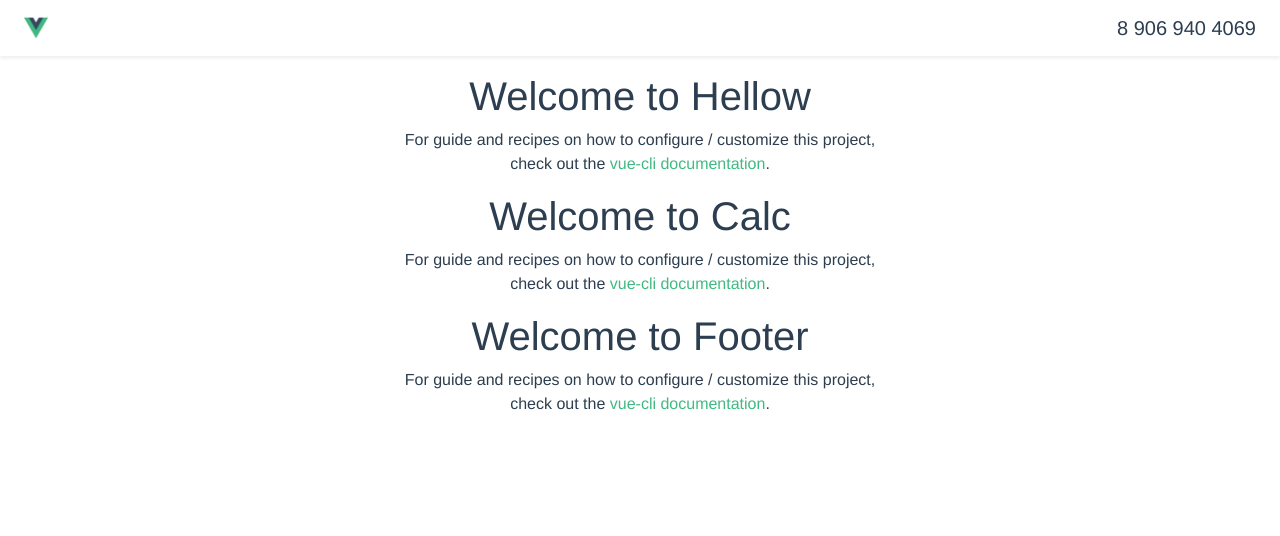
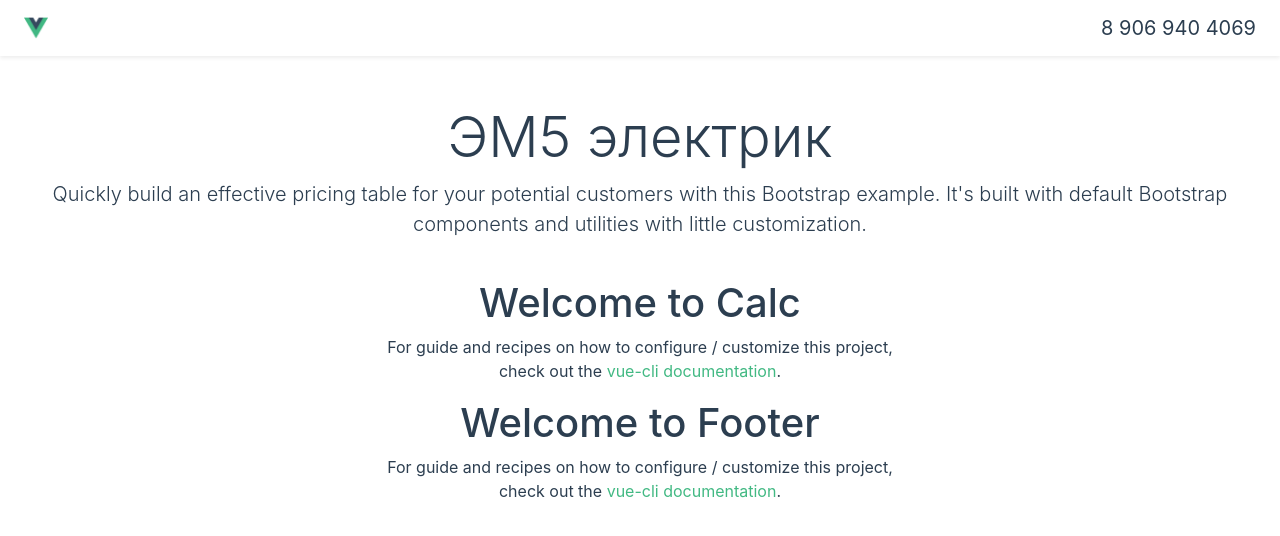
Before and after one commit to mccrush/em5, a Vue app: page / in a window 1280 px wide. Shown: the top 536 px of the page. Built offline with nearby package versions, Linux system fonts and the light colour scheme.

Commit message:
Заполняет блок Hellow

```diff
--- a/src/App.vue
+++ b/src/App.vue
@@ -27,9 +27,6 @@ export default {
 
 <style>
 #app {
-  font-family: 'Avenir', Helvetica, Arial, sans-serif;
-  -webkit-font-smoothing: antialiased;
-  -moz-osx-font-smoothing: grayscale;
   text-align: center;
   color: #2c3e50;
 }
--- a/src/components/Header.vue
+++ b/src/components/Header.vue
@@ -1,6 +1,6 @@
 <template>
-  <div class="hello">
-    <div class="d-flex flex-column flex-md-row align-items-center p-3 px-md-4 mb-3 bg-whit shadow-sm">
+  <div id="header">
+    <div class="d-flex flex-column flex-md-row align-items-center p-3 px-md-4 bg-whit shadow-sm">
       <img class="my-0 mr-md-auto pr-5" alt="Vue logo" src="../assets/logo.png" height="24">
       <h5 class="my-0 ml-md-auto font-weight-normal">8 906 940 4069</h5>
     </div>
--- a/src/components/Hellow.vue
+++ b/src/components/Hellow.vue
@@ -1,11 +1,9 @@
 <template>
-  <div class="hello">
-    <h1>{{ msg }}</h1>
-    <p>
-      For guide and recipes on how to configure / customize this project,<br>
-      check out the
-      <a href="https://cli.vuejs.org" target="_blank" rel="noopener">vue-cli documentation</a>.
-    </p>
+  <div id="hello">
+    <div class="pricing-header px-3 py-3 pt-md-5 pb-md-4 mx-auto text-center">
+      <h1 class="display-4">ЭМ5 электрик</h1>
+      <p class="lead">Quickly build an effective pricing table for your potential customers with this Bootstrap example. It's built with default Bootstrap components and utilities with little customization.</p>
+    </div>
   </div>
 </template>
 
@@ -20,18 +18,8 @@ export default {
 
 <!-- Add "scoped" attribute to limit CSS to this component only -->
 <style scoped>
-h3 {
-  margin: 40px 0 0;
-}
-ul {
-  list-style-type: none;
-  padding: 0;
-}
-li {
-  display: inline-block;
-  margin: 0 10px;
-}
-a {
-  color: #42b983;
+#hello {
+  /* color: #fff; */
+  /* background: #793600; */
 }
 </style>
```
